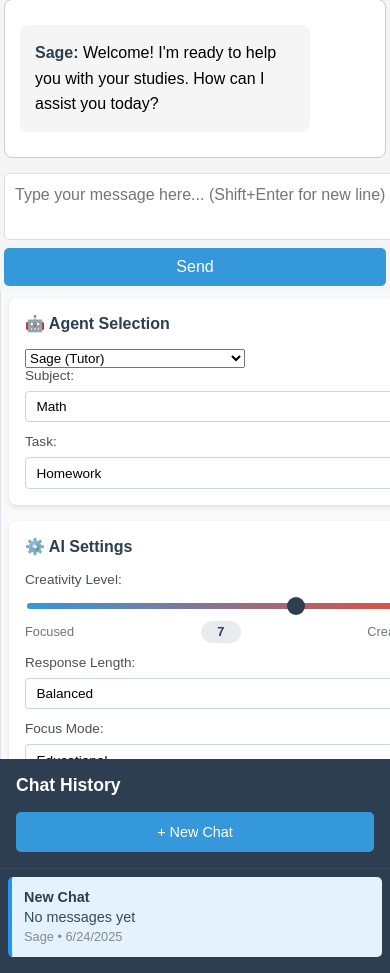
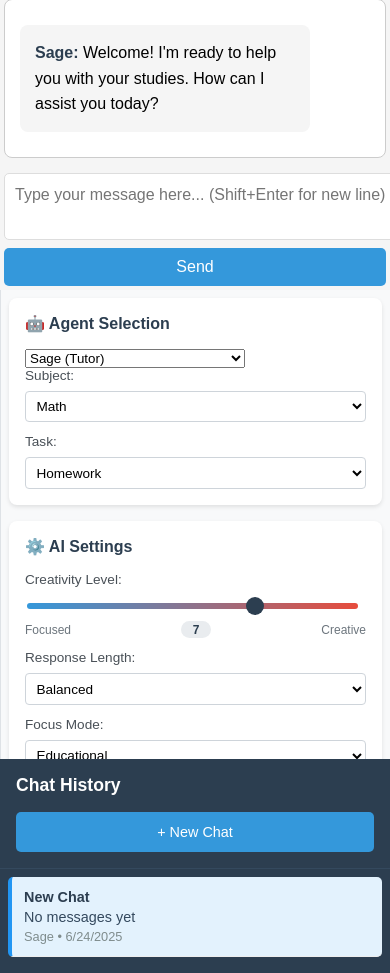
Before and after one commit to salutethegenius/verityos-education-agents, a Flask app: page / in a window 390 px wide; the page is wider, and only the part inside the window is pictured. Shown: the part 208-1181 px from the top of that part. Run offline with Flask 3, Linux system fonts and the light colour scheme; some libraries are stand-ins or nearby versions.

Commit message:
Assistant checkpoint: Fix mobile slider overflow and layout constraints
Assistant generated file changes:
- web/static/css/style.css: Fix slider overflow and mobile layout issues, Add additional mobile constraints for form elements

---

User prompt:

check app for bugs, slider is still going off screen

Replit-Commit-Author: Assistant
Replit-Commit-Session-Id: 92391f96-5321-43fd-9782-1af99d84ca9c

```diff
--- a/web/static/css/style.css
+++ b/web/static/css/style.css
@@ -463,6 +463,7 @@ body {
     flex-direction: column;
     gap: 1rem;
     overflow-y: auto;
+    overflow-x: hidden; /* Prevent horizontal overflow */
     padding: 1rem;
   }
 
@@ -470,6 +471,28 @@ body {
     min-width: auto;
     flex-shrink: 1;
     width: 100%;
+    max-width: 100%;
+    box-sizing: border-box;
+  }
+
+  /* Fix slider container overflow */
+  .slider-container {
+    width: 100%;
+    max-width: 100%;
+    overflow: hidden;
+    box-sizing: border-box;
+  }
+
+  #temperature-slider {
+    width: 100%;
+    max-width: 100%;
+    box-sizing: border-box;
+  }
+
+  .slider-labels {
+    width: 100%;
+    max-width: 100%;
+    box-sizing: border-box;
   }
 
   #input-area {
@@ -495,10 +518,15 @@ body {
 
   #controls-sidebar {
     padding: 0.5rem;
+    max-width: 100vw;
+    box-sizing: border-box;
   }
 
   .control-group {
     margin-bottom: 0.75rem;
+    width: 100%;
+    max-width: 100%;
+    box-sizing: border-box;
   }
 
   .control-group label {
@@ -508,6 +536,32 @@ body {
   .control-group select {
     font-size: 0.85rem;
     padding: 0.4rem;
+    width: 100%;
+    max-width: 100%;
+    box-sizing: border-box;
+  }
+
+  /* Ensure all form elements fit within screen */
+  #agent-controls, #ai-settings {
+    max-width: calc(100vw - 1rem);
+    box-sizing: border-box;
+  }
+
+  /* Fix temperature slider on small screens */
+  #temperature-slider {
+    width: 100%;
+    max-width: calc(100% - 10px);
+  }
+
+  .slider-labels {
+    font-size: 0.75rem;
+    max-width: 100%;
+  }
+
+  #temperature-value {
+    font-size: 0.75rem;
+    padding: 0.1rem 0.3rem;
+    min-width: 20px;
   }
 }
 
```
